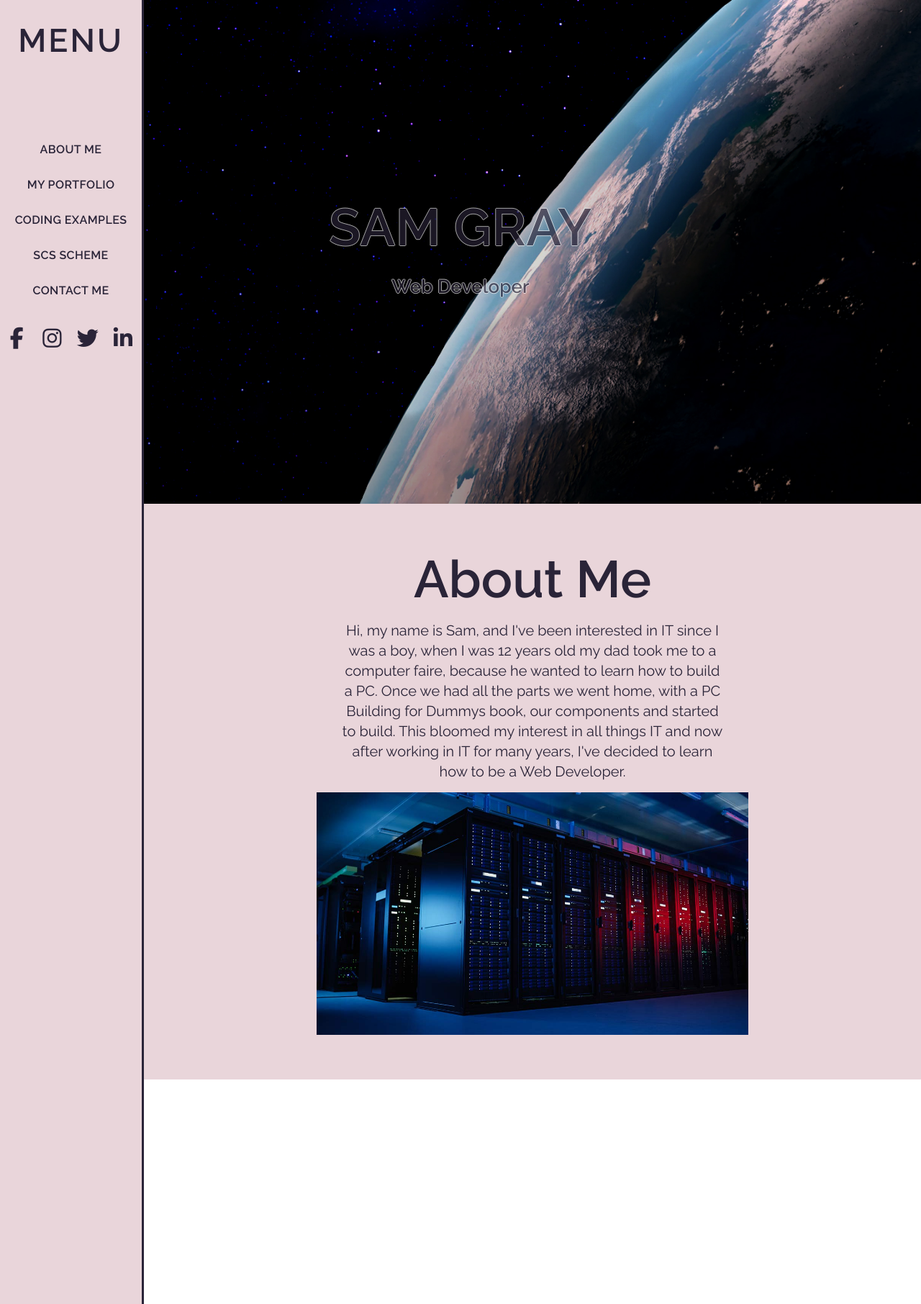
After one commit to kanoxxian/portfolio1, a PHP site: page /aboutme.html in a window 1280 px wide. The commit adds this page. Shown: the whole page at 72% size. Run offline with PHP 8.4, Linux system fonts and the light colour scheme; some libraries are stand-ins or nearby versions.

Commit message:
about me added

```diff
--- /dev/null
+++ b/aboutme.html
@@ -0,0 +1,49 @@
+<!DOCTYPE html>
+<html lang="en">
+<head>
+    <meta charset="UTF-8">
+    <meta http-equiv="X-UA-Compatible" content="IE=edge">
+    <meta name="viewport" content="width=device-width, initial-scale=1.0">
+    <link rel="preconnect" href="https://fonts.googleapis.com"><link rel="preconnect" href="https://fonts.gstatic.com" crossorigin><link href="https://fonts.googleapis.com/css2?family=Raleway:wght@200;400;600&display=swap" rel="stylesheet">
+    <link rel="stylesheet" href="./css/style.css">
+    <script src="https://kit.fontawesome.com/4be6635281.js" crossorigin="anonymous"></script>
+    <title>Sam Gray Portfolio</title>
+</head>
+<body>
+    <div class="nav-container">
+        <div class="nav-head">
+            <h2 class="nav-header-text">Menu</h2>
+            <ol>
+                <li><a href="#">About Me</li></a>
+                <li><a href="#">My Portfolio</li></a>
+                <li><a href="#">Coding Examples</li></a>
+                <li><a href="#">SCS Scheme</li></a>
+                <li><a href="#">Contact Me</li></a>
+                <div class="social-media">
+                    <li><i class="fa-brands fa-facebook-f"></i></li>
+                    <li><i class="fa-brands fa-instagram"></i></li>
+                    <li><i class="fa-brands fa-twitter"></i></li>
+                    <li><i class="fa-brands fa-linkedin-in"></i></li>
+                </div>
+            </ol>
+
+        </div>
+    </div>
+
+    <div class="hero-image">
+        <div class="text-container">
+            <h1><span>Sam Gray</span></h1>
+            <span class="description">Web Developer</span>
+        </div>
+    </div>
+    </div>
+
+    <div class="aboutme-container">
+        <div class="aboutme">
+            <div class="aboutme-text">
+                <h2>About Me</h2>
+                <p>Hi, my name is Sam, and I've been interested in IT since I was a boy, when I was 12 years old my dad took me to a computer faire, because he wanted to learn how to build a PC. Once we had all the parts we went home, with a PC Building for Dummys book, our components and started to build. This bloomed my interest in all things IT and now after working in IT for many years, I've decided to learn how to be a Web Developer.</p>
+            </div>
+            <img src="./img/server.jpg" alt="">
+        </div>
+    </body>
--- a/css/style.css
+++ b/css/style.css
@@ -9,7 +9,6 @@ html {
 }
 
 body {
-  background-image: url(../img/background.jpg);
   width: 100%;
   height: 100vh;
   background-position: center;
@@ -19,7 +18,7 @@ body {
 }
 
 .nav-container {
-  height: 300%;
+  height: 226.5%;
   width: 200px;
   position: absolute;
   background-color: #E9D5DA;
@@ -82,19 +81,34 @@ body {
   width: 100%;
 }
 
+.social-media {
+  display: flex;
+  margin-top: 25px;
+}
+
 .footer-container {
   display: grid;
   grid-template-columns: repeat(2, 1fr);
+  background: #2A2438;
+  padding: 50px;
+  margin-left: 200px;
 }
 
 form {
   display: grid;
   grid-template-columns: 1fr 1fr;
   gap: 10px;
+  padding: 15px;
 }
 
 .contactme {
+  display: block;
   color: #E9D5DA;
+  padding: 15px;
+}
+
+.contactme h2, h3, p {
+  padding: 15px 0;
 }
 
 .last-name {
@@ -200,7 +214,7 @@ textarea:valid ~ label {
 }
 
 .card .img {
-  width: 425px;
+  width: 100%;
   height: 250px;
 }
 
@@ -221,10 +235,11 @@ textarea:valid ~ label {
 }
 
 .hero-image {
-  width: 100%;
+  width: 100vw;
+  height: 100vh;
+  max-width: 100%;
   position: relative;
   height: 700px;
-  margin-left: 125px;
   overflow: hidden;
   background: url(../img/hero.jpg);
   background-size: cover;
@@ -258,4 +273,47 @@ textarea:valid ~ label {
   margin: 20px;
   display: block;
   font-size: 26px;
+}
+
+.aboutme-container {
+  display: flex;
+  justify-content: center;
+  align-items: center;
+  max-width: 100%;
+  height: 100vh;
+  text-align: center;
+  margin-left: 200px;
+  background-color: #E9D5DA;
+}
+
+.aboutme-container .aboutme img {
+  height: auto;
+  width: 600px;
+  max-width: 100%;
+}
+
+.aboutme-text {
+  width: 550px;
+  max-width: 100%;
+  padding: 0 10px;
+}
+
+.aboutme h2 {
+  font-size: 72px;
+}
+
+.aboutme p {
+  font-size: 20px;
+  line-height: 28px;
+}
+
+.aboutme {
+  display: flex;
+  flex-wrap: wrap;
+  align-items: center;
+  justify-content: space-around;
+  width: 100%;
+  max-width: 95%;
+  margin: 0 auto;
+  color: #2A2438;
 }/*# sourceMappingURL=style.css.map */
--- /dev/null
+++ b/scss/_aboutme.scss
@@ -0,0 +1,42 @@
+.aboutme-container {
+    display: flex;
+    justify-content: center;
+    align-items: center;
+    max-width: 100%;
+    height: 100vh;
+    text-align: center;
+    margin-left: 200px;
+    background-color: $color-secondary;
+}
+
+.aboutme-container .aboutme img {
+    height: auto;
+    width: 600px;
+    max-width: 100%;
+}
+
+.aboutme-text {
+    width: 550px;
+    max-width: 100%;
+    padding: 0 10px;
+}
+
+.aboutme h2 {
+    font-size: 72px;
+}
+
+.aboutme p {
+    font-size: 20px;
+    line-height: 28px;
+}
+
+.aboutme {
+    display: flex;
+    flex-wrap: wrap;
+    align-items: center;
+    justify-content: space-around;
+    width: 100%;
+    max-width: 95%;
+    margin: 0 auto;
+    color: $color-primary;
+}
--- a/scss/_body.scss
+++ b/scss/_body.scss
@@ -9,7 +9,6 @@ html {
 }
 
 body {
-    background-image: url(../img/background.jpg);
     width: 100%;
     height: 100vh;
     background-position: center;
--- a/scss/_cards.scss
+++ b/scss/_cards.scss
@@ -28,7 +28,7 @@
 }
 
 .card .img {
-    width: 425px;
+    width: 100%;
     height: 250px;
 }
 
--- a/scss/_footer.scss
+++ b/scss/_footer.scss
@@ -1,16 +1,26 @@
 .footer-container {
     display: grid;
     grid-template-columns: repeat(2, 1fr);
+    background: $color-primary;
+    padding: 50px;
+    margin-left: 200px;
 }
 
 form {
     display: grid;
     grid-template-columns: 1fr 1fr;
-    gap: 10px
+    gap: 10px;
+    padding: 15px;
 }
 
 .contactme {
+    display: block;
     color: $color-secondary;
+    padding: 15px;
+}
+
+.contactme h2, h3, p {
+    padding: 15px 0;
 }
 
 .last-name {
--- a/scss/_header.scss
+++ b/scss/_header.scss
@@ -1,8 +1,9 @@
 .hero-image {
-    width: 100%;
+    width: 100vw;
+    height: 100vh;
+    max-width: 100%;
     position: relative;
     height: 700px;
-    margin-left: 125px;
     overflow: hidden;
     background: url(../img/hero.jpg);
     background-size: cover;
--- a/scss/_sidebar.scss
+++ b/scss/_sidebar.scss
@@ -1,5 +1,5 @@
 .nav-container {
-    height: 300%;
+    height: 226.5%;
     width: 200px;
     position: absolute;
     background-color: $color-secondary;
@@ -61,3 +61,8 @@
 .nav-head ol li a:hover:after {
     width: 100%;
 }
+
+.social-media {
+    display: flex;
+    margin-top: 25px;
+}
--- a/scss/style.scss
+++ b/scss/style.scss
@@ -5,3 +5,4 @@
 @import 'leftmargin';
 @import 'cards';
 @import 'header';
+@import 'aboutme';
```
Also changed, not shown: index.html (+3 -4 lines), img/placeholder.jpg, img/server.jpg (added), 1 other file.
